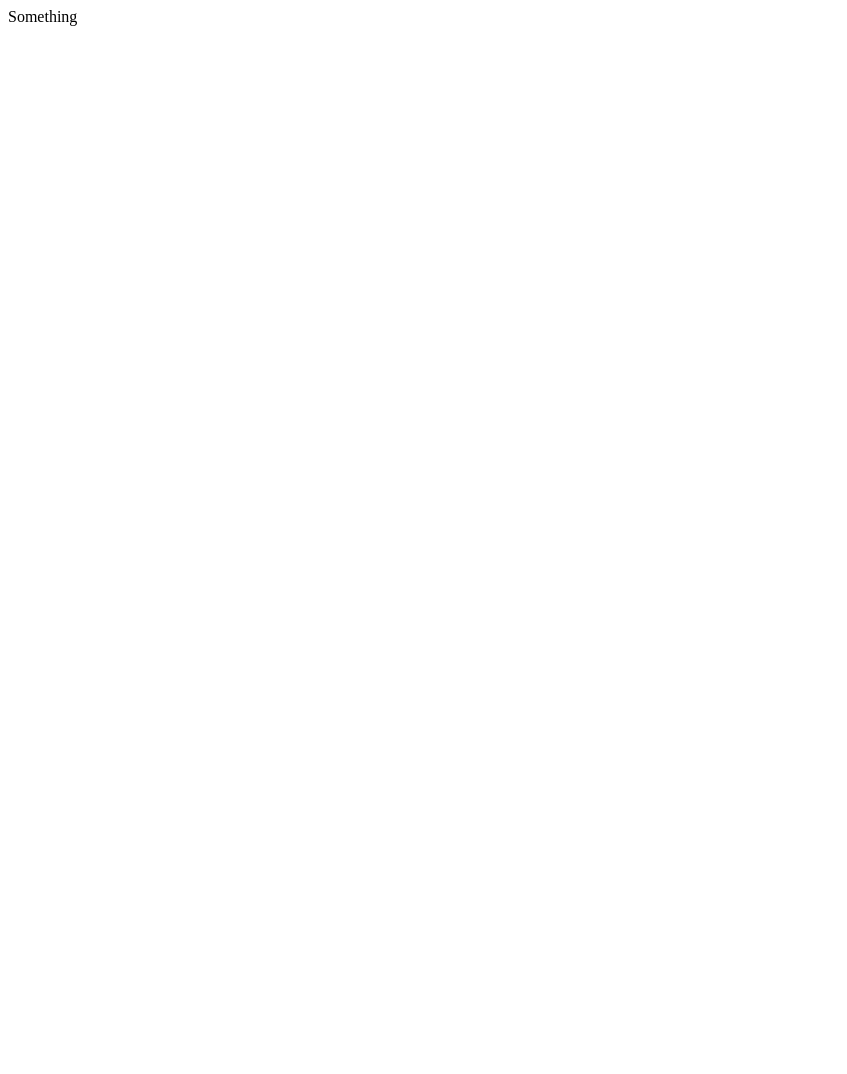
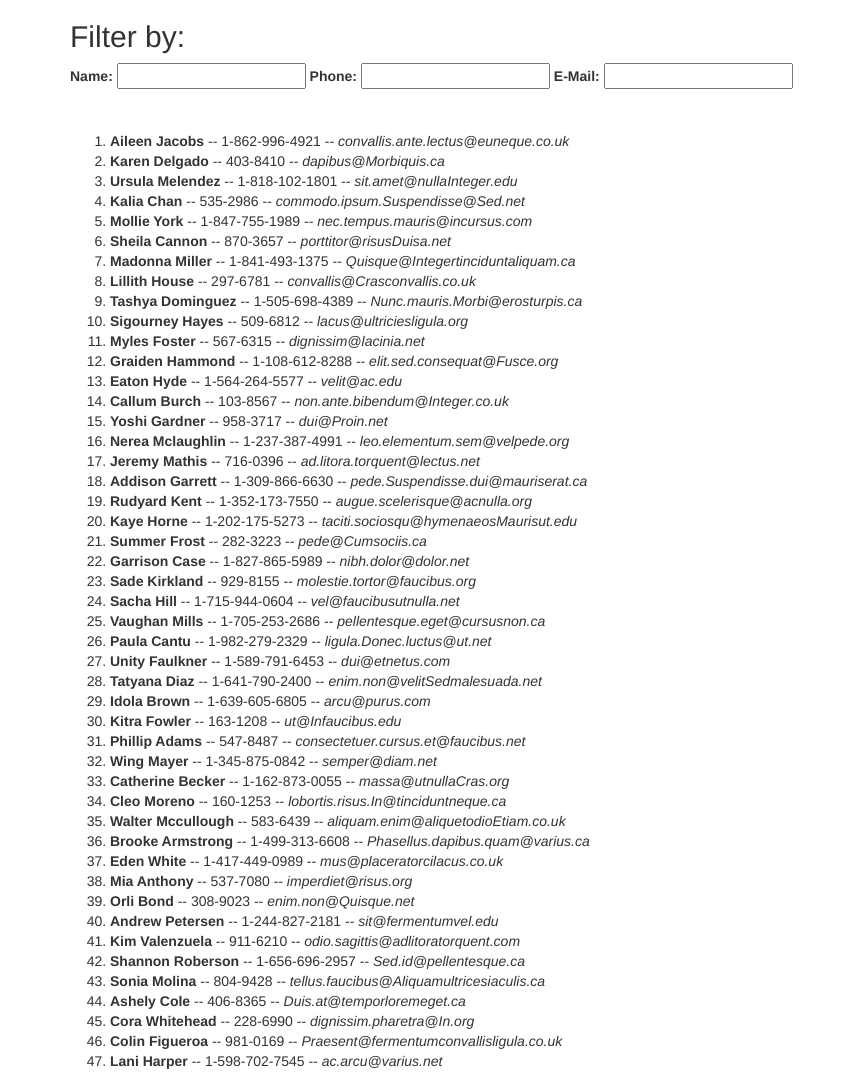
Before and after one commit to gnordstrom/angular-angular-drills, a plain HTML site: page app3-filtering/index.html in a window 1280 px wide. Shown: the top 1074 px of the page, without its empty margins (0-847 px from the left). Before the commit the page ends 800 px from the top, so only its background shows below. Drawn offline with nearby package versions, Linux system fonts and the light colour scheme.

Commit message:
Completed app 3

```diff
--- a/app3-filtering/app.js
+++ b/app3-filtering/app.js
@@ -0,0 +1 @@
+angular.module('app3', []);
--- a/app3-filtering/controller.js
+++ b/app3-filtering/controller.js
@@ -0,0 +1,5 @@
+angular.module('app3').controller('mainCtrl', function($scope, mainSrv) {
+	$scope.test = "works";
+
+	$scope.people = mainSrv.data;
+});
--- a/app3-filtering/index.html
+++ b/app3-filtering/index.html
@@ -1,7 +1,24 @@
-<html>
-	<body>
-		Something
-				<script src="https://ajax.googleapis.com/ajax/libs/angularjs/1.4.3/angular.min.js"></script>
+<html ng-app="app3">
+	<head>
+		<title>App 3</title>
+		<link rel="stylesheet" href="https://maxcdn.bootstrapcdn.com/bootstrap/3.3.7/css/bootstrap.min.css" integrity="sha384-BVYiiSIFeK1dGmJRAkycuHAHRg32OmUcww7on3RYdg4Va+PmSTsz/K68vbdEjh4u" crossorigin="anonymous">
+		<link rel="stylesheet" href="styles.css">
+	</head>
+	<body ng-controller="mainCtrl">
+		<div class="container">
+			<div class="filter">
+				<h2>Filter by:</h2>
+				<label>Name: </label> <input type="text" ng-model="nameFilter">
+				<label>Phone: </label> <input type="text" ng-model="phoneFilter">
+				<label>E-Mail: </label> <input type="text" ng-model="emailFilter">
+			</div>
+			<div class="content">
+				<ol>
+					<li ng-repeat="person in people | filter : {name: nameFilter, phone: phoneFilter, email: emailFilter}"><strong>{{person.name}}</strong> -- {{person.phone }} -- <em>{{person.email}}</em></li>
+				</ol>
+			</div>
+		</div>
+		<script src="https://ajax.googleapis.com/ajax/libs/angularjs/1.4.3/angular.min.js"></script>
 		<script src="app.js"></script>
 		<script src="controller.js"></script>
 		<script src="service.js"></script>
--- a/app3-filtering/service.js
+++ b/app3-filtering/service.js
@@ -1,3 +1,7 @@
+angular.module('app3').service('mainSrv', function() {
+	this.data = myData;
+})
+
 var myData = [
 	{"name": "Aileen Jacobs", "email": "convallis.ante.lectus@euneque.co.uk", "dateEmployed": "01/01/2016", "phone": "1-862-996-4921"},
 	{"name": "Karen Delgado", "email": "dapibus@Morbiquis.ca", "dateEmployed": "10/03/2014", "phone": "403-8410"},
--- /dev/null
+++ b/app3-filtering/styles.css
@@ -0,0 +1,3 @@
+.content {
+	margin-top: 40px;
+}
```
